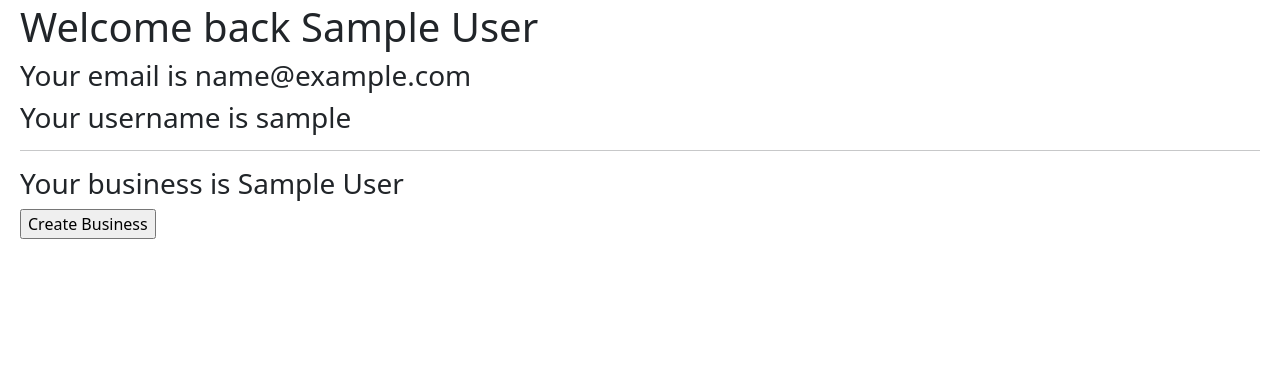
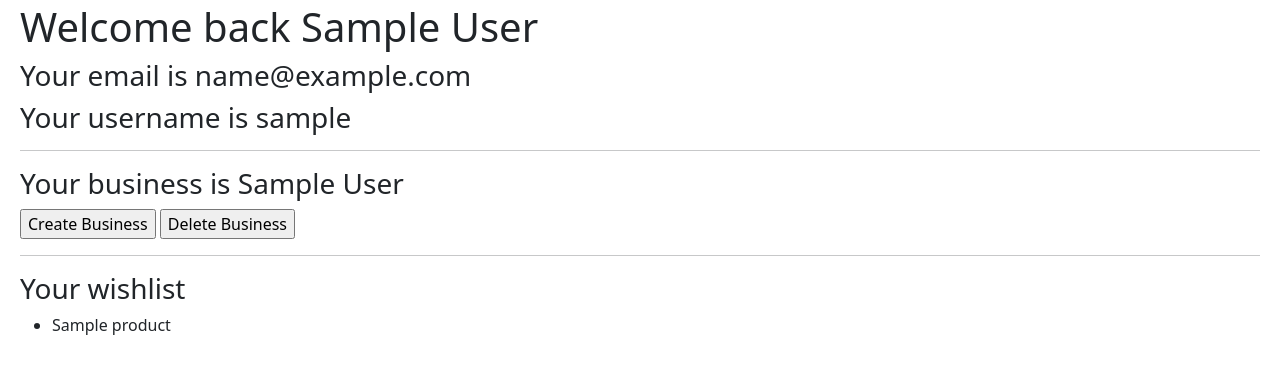
Before and after one commit to mgordilov/ecommerce, a Django app: page /profile/ in a window 1280 px wide. Shown: the part 185-559 px from the top of the page. Run offline with Django 5.2, Linux system fonts and the light colour scheme; a user stored in the database is signed in; tables that the repository leaves empty hold one stand-in row (values such as "Sample post"); some libraries are stand-ins or nearby versions.

Commit message:
Adding wishlist and improving businesses

```diff
--- a/ecommerce_app/urls.py
+++ b/ecommerce_app/urls.py
@@ -5,4 +5,5 @@ urlpatterns = [
     path('', views.home, name='home'),
     path('create-checkout-session/<int:pk>/', views.createCheckoutSession, name='create-checkout-session'),
     path('create-product/', views.CreateProductView.as_view(), name='create-product'),
+    path('add-to-wishlist/<int:pk>/', views.AddToWishlist, name='add-to-wishlist'),
 ]
--- a/users/models.py
+++ b/users/models.py
@@ -26,11 +26,19 @@ class Business(models.Model):
 
 class UserProfile(models.Model):
     user = models.OneToOneField(User, on_delete=models.CASCADE)
-    business = models.ForeignKey(Business, on_delete=models.CASCADE, blank=True, null=True)
+    business = models.ForeignKey(Business, on_delete=models.SET_NULL, blank=True, null=True)
+    wishlist = models.ManyToManyField('ecommerce_app.Product', blank=True, null=True)
+
+@receiver(post_save, sender=User)
+def create_user_profile(sender, instance, created, **kwargs):
+    if created:
+        UserProfile.objects.create(user=instance)
 
 @receiver(post_save, sender=Business)
-def create_user_profile(sender, instance, created, **kwargs):
+def create_business(sender, instance, created, **kwargs):
     if created:
         user = instance.owner
-        if not UserProfile.objects.filter(user=user).exists():
-            UserProfile.objects.create(user=user, business=instance)
+        if UserProfile.objects.filter(user=user).exists():
+            user_profile = UserProfile.objects.get(user=user)
+            user_profile.business = instance
+            user_profile.save()
--- a/users/templates/users/profile.html
+++ b/users/templates/users/profile.html
@@ -11,4 +11,14 @@
     <hr>
     <h3>Your business is {{ user.userprofile.business.name }}</h3>
     <a href="{% url 'business-create' %}"><input type="button" value="Create Business"></a>
+    {% if user.userprofile.business %}
+        <a href="{% url 'business-delete' %}"><input type="button" value="Delete Business"></a>
+    {% endif %}
+    <hr>
+    <h3>Your wishlist</h3>
+    <ul>
+        {% for product in user.userprofile.wishlist.all %}
+            <li>{{ product.name }}</li>
+        {% endfor %}
+    </ul>
 {% endblock %}
--- a/users/urls.py
+++ b/users/urls.py
@@ -8,4 +8,5 @@ urlpatterns = [
     path('logout/', views.signout, name='logout'),
 
     path('business-create/', views.business_create, name='business-create'),
+    path('business-delete/', views.business_delete, name='business-delete'),
 ]
--- a/users/views.py
+++ b/users/views.py
@@ -84,3 +84,12 @@
     else:
         form = forms.BusinessCreate()
     return render(request, 'users/business_create.html', {'form': form})
+
+@login_required
+def business_delete(request):
+    business = get_object_or_404(models.Business, owner=request.user)
+    if request.method == 'POST':
+        stripe.Account.delete(business.stripe_id)
+        business.delete()
+        return redirect('profile')
+    return render(request, 'users/business_delete.html', {'business': business})
```
Also changed, not shown: ecommerce_app/templates/ecommerce_app/home.html (+9 -0 lines), ecommerce_app/views.py (+16 -3 lines), users/templates/users/business_delete.html (added, +14 -0 lines), users/migrations/0004_userprofile_wishlist.py (added), users/migrations/0005_alter_userprofile_business.py (added).
